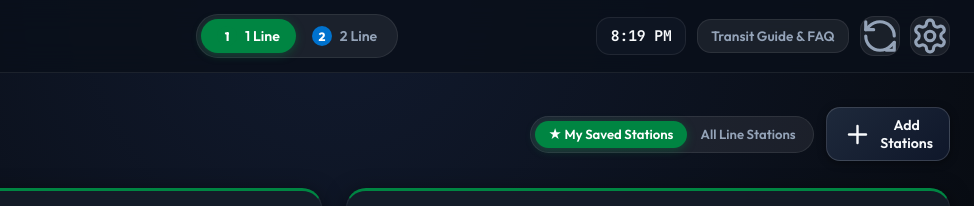
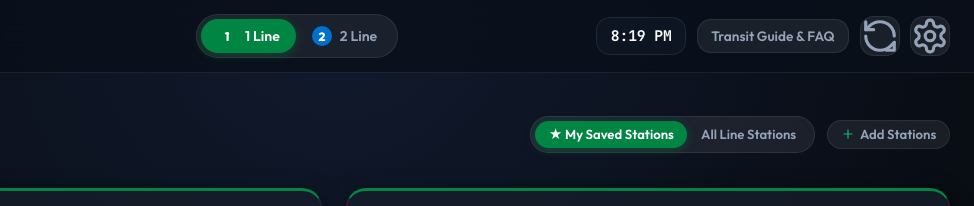
Before and after one commit to xuanmn/Seattle-Lightrail-Tracker, a website built with Vite: page index.html in a window 1280 px wide. Shown: the top 206 px of the page, 306-1280 px from the left. Built offline with nearby package versions, Linux system fonts and the light colour scheme; no server answers.

Commit message:
style: refine add station button with sleek pill styling matching toolbar theme

```diff
--- a/src/main.ts
+++ b/src/main.ts
@@ -109,7 +109,7 @@ class TransitTrackerApp {
 
     const addStationBtn = createElement(
       'button',
-      'btn-primary',
+      'btn-add-station',
       `${ICONS.plus} Add Stations`
     );
     addStationBtn.onclick = () => this.pickerModal.open(this.activeLine);
--- a/src/styles/layout.css
+++ b/src/styles/layout.css
@@ -268,25 +268,56 @@
 .btn-primary {
   display: inline-flex;
   align-items: center;
-  gap: 0.5rem;
-  background: linear-gradient(135deg, #1e293b 0%, #0f172a 100%);
+  gap: 0.45rem;
+  background: var(--bg-pill);
   border: 1px solid var(--border-medium);
   color: var(--text-primary);
-  padding: 0.5rem 1rem;
-  border-radius: var(--radius-md);
+  padding: 0.4rem 0.85rem;
+  border-radius: var(--radius-pill);
   font-family: var(--font-display);
-  font-size: 0.88rem;
+  font-size: 0.82rem;
   font-weight: 600;
   box-shadow: var(--shadow-sm);
   transition: all var(--transition-fast);
 }
 
 .btn-primary:hover {
-  background: var(--bg-card-hover);
+  background: var(--bg-pill-hover);
   border-color: var(--text-accent);
   color: #fff;
   transform: translateY(-1px);
 }
+
+.btn-add-station {
+  display: inline-flex;
+  align-items: center;
+  gap: 0.35rem;
+  padding: 0.35rem 0.8rem;
+  border-radius: var(--radius-pill);
+  background: var(--bg-pill);
+  border: 1px solid var(--border-subtle);
+  color: var(--text-secondary);
+  font-family: var(--font-display);
+  font-size: 0.82rem;
+  font-weight: 600;
+  transition: all var(--transition-fast);
+  cursor: pointer;
+}
+
+.btn-add-station:hover {
+  background: var(--bg-pill-hover);
+  border-color: var(--st-green);
+  color: var(--text-primary);
+  transform: translateY(-1px);
+  box-shadow: 0 0 10px rgba(16, 185, 129, 0.15);
+}
+
+.btn-add-station svg {
+  width: 14px;
+  height: 14px;
+  color: var(--st-green-light);
+}
+
 
 /* ==========================================================================
    Main Content Layout & Section Banners
```
